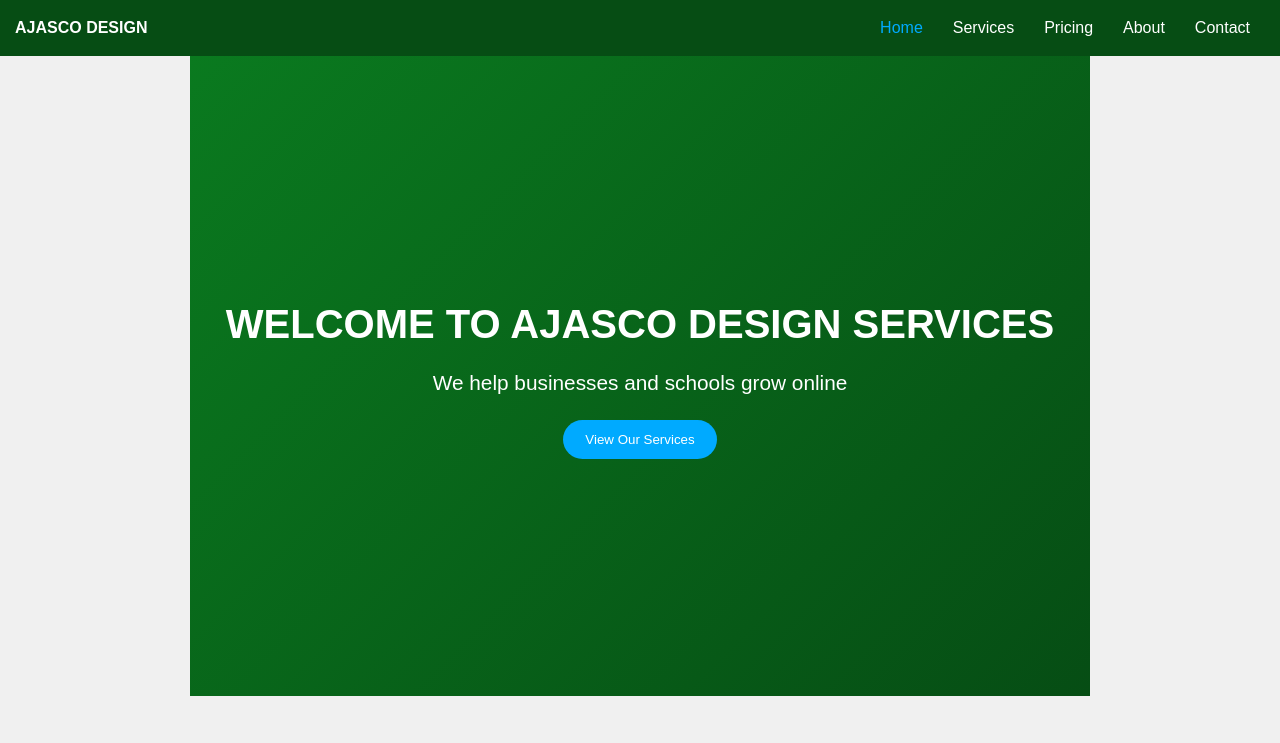
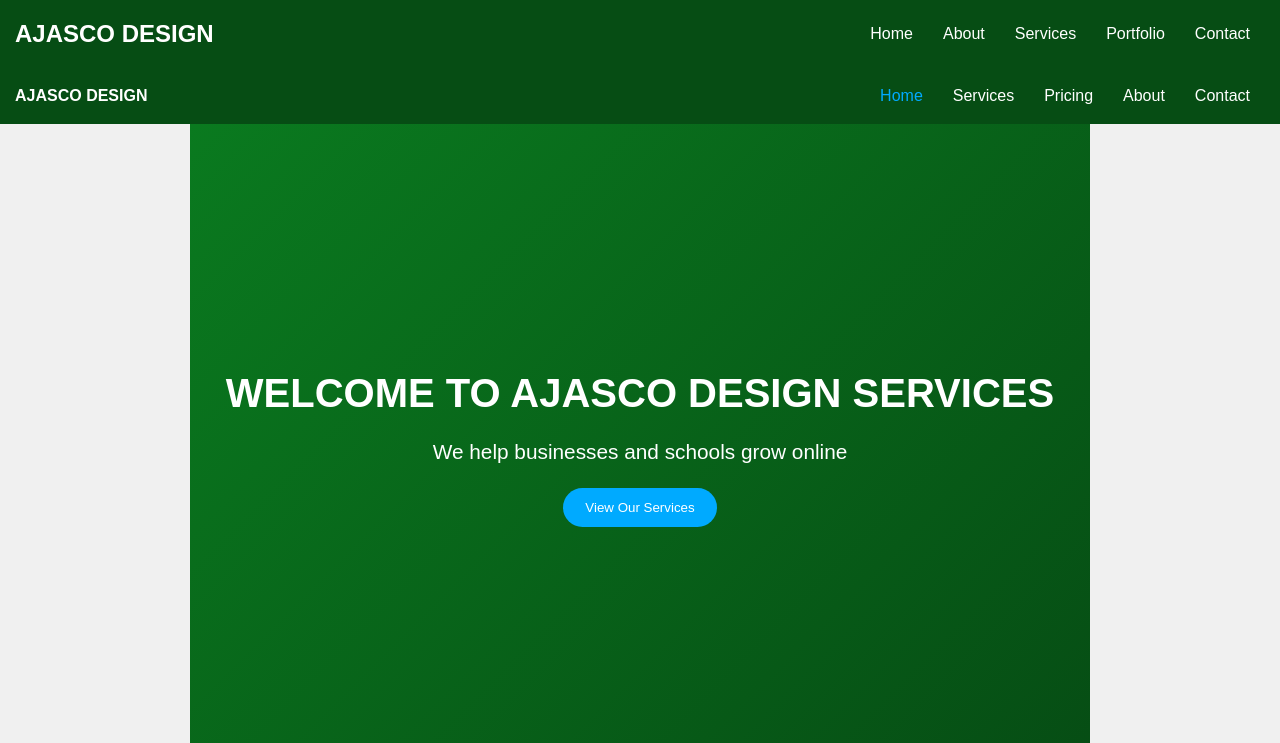
Before and after one commit to jacksonvosibi/jacksonvosibi.github.io, a website: page index.html in a window 1280 px wide. Both pictures are taken after a click on the button "ENTER SITE". Shown: the top 743 px of the page. Drawn offline with Linux system fonts and the light colour scheme.

Commit message:
Update index.html

```diff
--- a/index.html
+++ b/index.html
@@ -18,6 +18,16 @@
 <div id="main-content">
 
   <!-- Navbar -->
+  <nav class="navbar">
+  <h2 class="logo">AJASCO DESIGN</h2>
+  <ul>
+    <li><a href="index.html">Home</a></li>
+    <li><a href="about.html">About</a></li>
+    <li><a href="services.html">Services</a></li>
+    <li><a href="portfolio.html">Portfolio</a></li>
+    <li><a href="contact.html">Contact</a></li>
+  </ul>
+</nav>
   <nav class="navbar">
     <div class="logo">AJASCO DESIGN</div>
     <div class="hamburger" id="hamburger">
```
